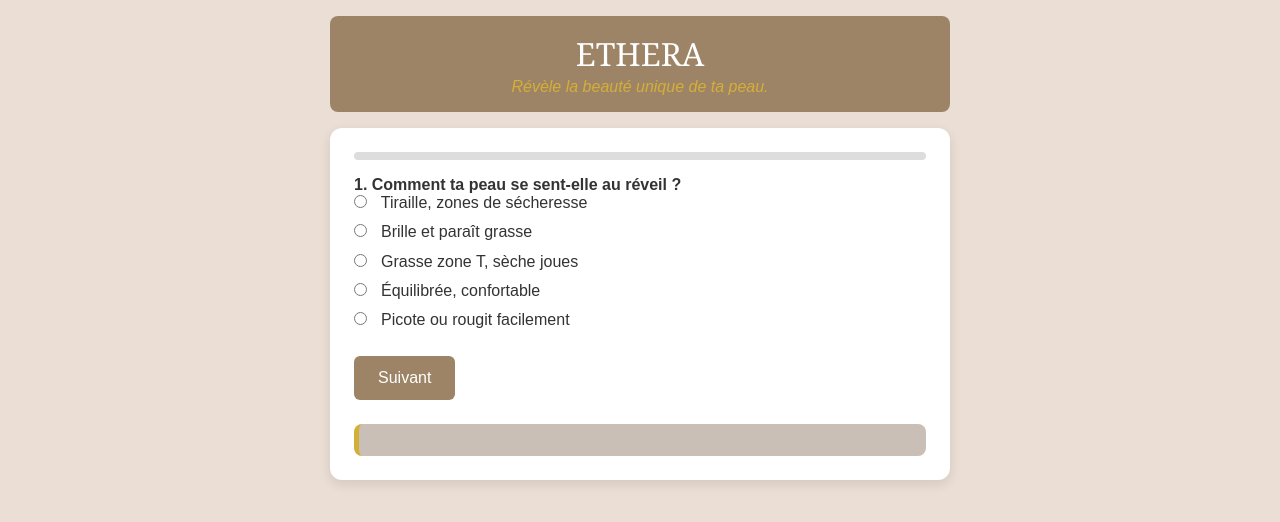
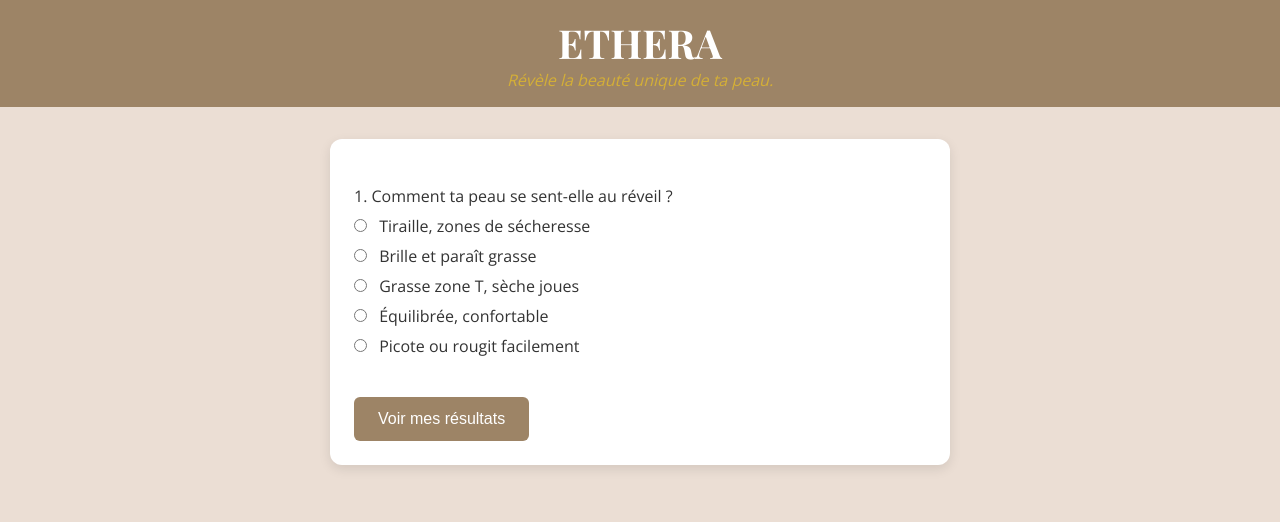
Before and after one commit to Etheraskin/Diag2.0, a plain HTML site: page index.html in a window 1280 px wide. Drawn offline with nearby package versions, Linux system fonts and the light colour scheme.

Commit message:
Update index.html

```diff
--- a/index.html
+++ b/index.html
@@ -1,9 +1,10 @@
 <!DOCTYPE html>
 <html lang="fr">
 <head>
-<meta charset="UTF-8" />
-<meta name="viewport" content="width=device-width, initial-scale=1" />
-<title>Quiz Peau Responsive</title>
+  <meta charset="UTF-8"/>
+  <meta name="viewport" content="width=device-width, initial-scale=1"/>
+  <title>ETHERA – Révèle ta peau</title>
+  <link href="https://fonts.googleapis.com/css2?family=Playfair+Display:wght@700&family=Open+Sans&display=swap" rel="stylesheet">
   <style>
     :root {
       --marron: #9D8466;
@@ -16,124 +17,132 @@
       margin: 0; padding: 0; box-sizing: border-box;
     }
     body {
-    font-family: 'Arial', sans-serif;
+      font-family: 'Open Sans', sans-serif;
       background: var(--ivoire);
       color: #333;
       display: flex;
       flex-direction: column;
       align-items: center;
       min-height: 100vh;
-    padding: 1rem;
     }
+    h2 { font-family: 'Playfair Display', serif; margin-bottom: 0.5rem; }
     header {
       width: 100%;
-    max-width: 620px;
-    text-align: center;
       background: var(--marron);
       padding: 1rem 0;
-    border-radius: 8px;
+      text-align: center;
+      animation: fadeIn 1s ease;
+    }
+    .logo {
+      font-size: 2.5rem;
+      font-family: 'Playfair Display', serif;
       color: var(--blanc);
-    margin-bottom: 1rem;
     }
-  header h1 {
-    font-family: 'Georgia', serif;
-    font-weight: normal;
-    font-size: 2rem;
-  }
-  header p {
+    .slogan {
+      color: var(--doré);
       font-style: italic;
-    color: var(--doré);
-    margin-top: 0.2rem;
     }
     main {
       width: 100%;
       max-width: 620px;
       background: var(--blanc);
       border-radius: 12px;
+      margin: 2rem auto;
       padding: 1.5rem;
       box-shadow: 0 4px 12px rgba(0,0,0,0.1);
+      position: relative;
+      overflow: hidden;
     }
     #progress-container {
-    width: 100%;
-    background: #ddd;
-    height: 8px;
-    border-radius: 6px;
-    overflow: hidden;
       margin-bottom: 1rem;
     }
     #progress-bar {
-    height: 8px;
+      height: 6px;
+      width: 0%;
       background: var(--doré);
-    width: 0%;
       transition: width 0.3s ease;
     }
     .question {
+      margin-bottom: 1.5rem;
       display: none;
-    animation: fadeIn 0.5s ease forwards;
     }
-  .question.active {
+    .question.current {
       display: block;
+      animation: fadeIn 0.4s ease-in;
     }
-  label {
+    .question label {
       display: block;
-    margin-bottom: 0.7rem;
+      margin-bottom: 0.5rem;
       cursor: pointer;
-    font-size: 1rem;
     }
     input[type=radio] {
-    margin-right: 0.6rem;
+      margin-right: 0.5rem;
     }
     button {
-    margin-top: 1rem;
-    padding: 0.8rem 1.5rem;
       background: var(--marron);
       color: var(--blanc);
+      padding: 0.8rem 1.5rem;
       border: none;
       border-radius: 6px;
       font-size: 1rem;
       cursor: pointer;
+      margin-top: 1rem;
       transition: background 0.3s ease;
     }
-  button:hover:not(:disabled) {
+    button:hover {
       background: var(--doré);
     }
-  button:disabled {
-    background: #aaa;
-    cursor: not-allowed;
-  }
-  #result {
+    #resultat {
       margin-top: 1.5rem;
-    padding: 1rem;
+      padding: 1.2rem;
       background: var(--beige);
       border-left: 5px solid var(--doré);
       border-radius: 8px;
       text-align: center;
-    font-weight: bold;
-    font-size: 1.2rem;
+      display: none;
     }
+    #resultat.final {
+      display: block;
+      animation: fadeIn 0.5s ease-in;
+    }
+
+    .anim-circle {
+      width: 20px;
+      height: 20px;
+      background: var(--doré);
+      border-radius: 50%;
+      position: fixed;
+      animation: pulse 1s ease-out forwards;
+      pointer-events: none;
+      z-index: 999;
+    }
+
     @keyframes fadeIn {
       from {opacity: 0;}
       to {opacity: 1;}
+    }
+
+    @keyframes pulse {
+      0% { transform: scale(0.8); opacity: 1; }
+      100% { transform: scale(2); opacity: 0; }
     }
   </style>
 </head>
 <body>
 
-<header>
-  <h1>ETHERA</h1>
-  <p>Révèle la beauté unique de ta peau.</p>
+<header id="page-header">
+  <div class="logo">ETHERA</div>
+  <div class="slogan">Révèle la beauté unique de ta peau.</div>
 </header>
 
-<main>
+<main id="quiz-main">
   <div id="progress-container"><div id="progress-bar"></div></div>
-  <form id="quizForm">
-    <!-- Questions seront insérées ici via JS -->
-  </form>
-  <div id="result"></div>
+  <form id="quizForm"></form>
+  <div id="resultat"></div>
 </main>
 
 <script>
-(() => {
+document.addEventListener("DOMContentLoaded", () => {
   const questions = [
     "Comment ta peau se sent-elle au réveil ?",
     "Comment réagit ta peau après le nettoyage ?",
@@ -143,15 +152,13 @@
     "As-tu des brillances au cours de la journée ?",
     "Comment réagit ta peau face aux changements climatiques ?"
   ];
-
-  const options = [
-    {value: "seche", text: "Tiraille, zones de sécheresse"},
-    {value: "grasse", text: "Brille et paraît grasse"},
-    {value: "mixte", text: "Grasse zone T, sèche joues"},
-    {value: "normale", text: "Équilibrée, confortable"},
-    {value: "sensible", text: "Picote ou rougit facilement"}
-  ];
-
+  const options = {
+    seche: "Tiraille, zones de sécheresse",
+    grasse: "Brille et paraît grasse",
+    mixte: "Grasse zone T, sèche joues",
+    normale: "Équilibrée, confortable",
+    sensible: "Picote ou rougit facilement"
+  };
   const descriptions = {
     seche: "Ta peau est <strong>SÉCHE</strong> : privilégie des soins riches en lipides et bois beaucoup d’eau.",
     grasse: "Ta peau est <strong>GRASSE</strong> : opte pour des textures légères, non comédogènes.",
@@ -161,99 +168,83 @@
   };
 
   const form = document.getElementById("quizForm");
-  const progressBar = document.getElementById("progress-bar");
-  const resultDiv = document.getElementById("result");
-
-  let currentQuestion = 0;
-  const totalQuestions = questions.length;
-  const answers = [];
-
-  // Création des questions dans le formulaire
   questions.forEach((q, i) => {
     const div = document.createElement("div");
-    div.classList.add("question");
-    if(i === 0) div.classList.add("active");
-    div.id = `question${i}`;
-
-    const p = document.createElement("p");
-    p.textContent = `${i+1}. ${q}`;
-    p.style.fontWeight = "bold";
-    div.appendChild(p);
-
-    options.forEach(opt => {
+    div.className = "question";
+    div.id = `q${i+1}`;
     const label = document.createElement("label");
-      label.innerHTML = `<input type="radio" name="q${i}" value="${opt.value}" required> ${opt.text}`;
+    label.textContent = `${i+1}. ${q}`;
     div.appendChild(label);
+    Object.entries(options).forEach(([v, text]) => {
+      const opt = document.createElement("label");
+      opt.innerHTML = `<input type="radio" name="q${i+1}" value="${v}"> ${text}`;
+      div.appendChild(opt);
     });
-
     form.appendChild(div);
   });
 
-  // Bouton suivant/terminer
-  const btn = document.createElement("button");
-  btn.type = "submit";
-  btn.textContent = "Suivant";
-  form.appendChild(btn);
+  const submitBtn = document.createElement("button");
+  submitBtn.type = "submit";
+  submitBtn.textContent = "Voir mes résultats";
+  form.appendChild(submitBtn);
+
+  let current = 0;
+  const total = questions.length;
+  document.getElementById("q1").classList.add("current");
+  updateProgressBar();
+
+  form.addEventListener("change", (e) => {
+    if (!e.target.matches("input[type=radio]")) return;
+
+    animateClick(e.pageX, e.pageY);
+
+    setTimeout(() => {
+      document.getElementById(`q${current+1}`).classList.remove("current");
+      current++;
+      if (current < total) {
+        document.getElementById(`q${current+1}`).classList.add("current");
+        updateProgressBar();
+      }
+    }, 300);
+  });
 
   function updateProgressBar() {
-    const percent = ((currentQuestion) / totalQuestions) * 100;
-    progressBar.style.width = percent + "%";
+    const percent = ((current) / total) * 100;
+    document.getElementById("progress-bar").style.width = `${percent}%`;
   }
 
-  function showQuestion(index) {
-    document.querySelectorAll(".question").forEach((q, i) => {
-      q.classList.toggle("active", i === index);
-    });
-    updateProgressBar();
-
-    btn.textContent = index === totalQuestions -1 ? "Voir mes résultats" : "Suivant";
+  function animateClick(x, y) {
+    const circle = document.createElement("div");
+    circle.className = "anim-circle";
+    circle.style.left = `${x - 10}px`;
+    circle.style.top = `${y - 10}px`;
+    document.body.appendChild(circle);
+    setTimeout(() => circle.remove(), 1000);
   }
 
-  form.addEventListener("submit", e => {
+  form.addEventListener("submit", (e) => {
     e.preventDefault();
+    const data = Array.from(document.querySelectorAll("input[type=radio]:checked")).map(i=>i.value);
+    if (data.length < total) {
+      alert("Merci de répondre à toutes les questions.");
+      return;
+    }
 
-    const selected = form.querySelector(`input[name="q${currentQuestion}"]:checked`);
-    if (!selected) return;
+    const resType = data.reduce((acc,v)=>(acc[v]=(acc[v]||0)+1,acc),{});
+    const dominant = Object.entries(resType).sort((a,b)=>b[1]-a[1])[0][0];
 
-    answers[currentQuestion] = selected.value;
-
-    currentQuestion++;
-    if(currentQuestion < totalQuestions) {
-      showQuestion(currentQuestion);
-    } else {
-      // Fin du quiz, calcul résultat
-      progressBar.style.width = "100%";
-      form.style.display = "none";
-
-      const counts = answers.reduce((acc, val) => {
-        acc[val] = (acc[val] || 0) + 1;
-        return acc;
-      }, {});
-
-      const dominant = Object.entries(counts).sort((a,b) => b[1] - a[1])[0][0];
-
-      resultDiv.innerHTML = `
+    document.getElementById("page-header")?.remove();
+    form.remove();
+    const res = document.getElementById("resultat");
+    res.innerHTML = `
       <h2>Résultat : Peau ${dominant.charAt(0).toUpperCase() + dominant.slice(1)}</h2>
       <p>${descriptions[dominant]}</p>
-        <button id="restartBtn">Recommencer</button>
+      <button onclick="location.reload()">Recommencer</button>
     `;
-      document.getElementById("restartBtn").addEventListener("click", () => {
-        // Reset quiz
-        currentQuestion = 0;
-        answers.length = 0;
-        resultDiv.innerHTML = "";
-        form.style.display = "";
-        showQuestion(0);
-        updateProgressBar();
+    res.classList.add("final");
+    document.getElementById("progress-bar").style.width = `100%`;
   });
-    }
 });
-
-  // Initialisation
-  showQuestion(currentQuestion);
-  updateProgressBar();
-})();
 </script>
-
 </body>
 </html>
```
Lines whose indentation alone changed are shown as unchanged.
